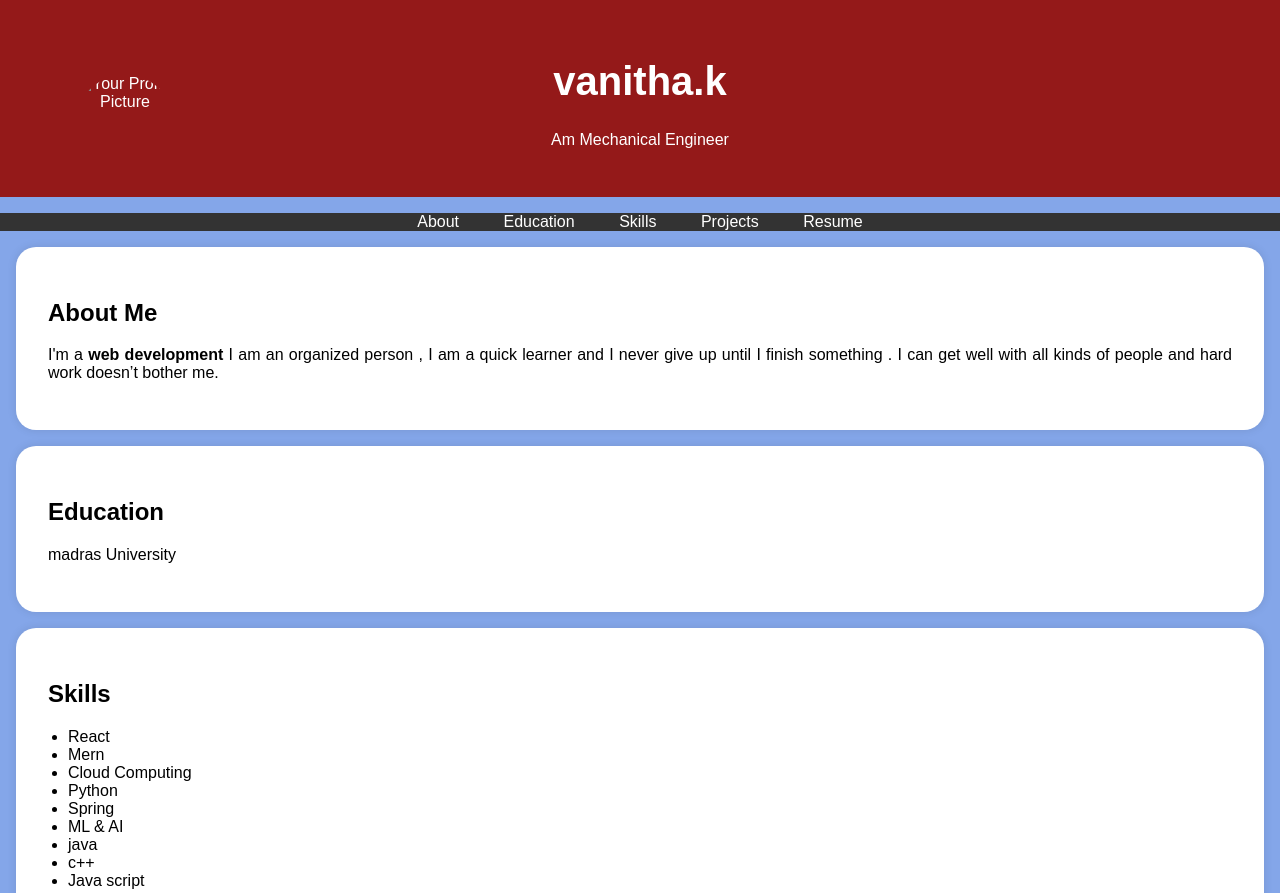
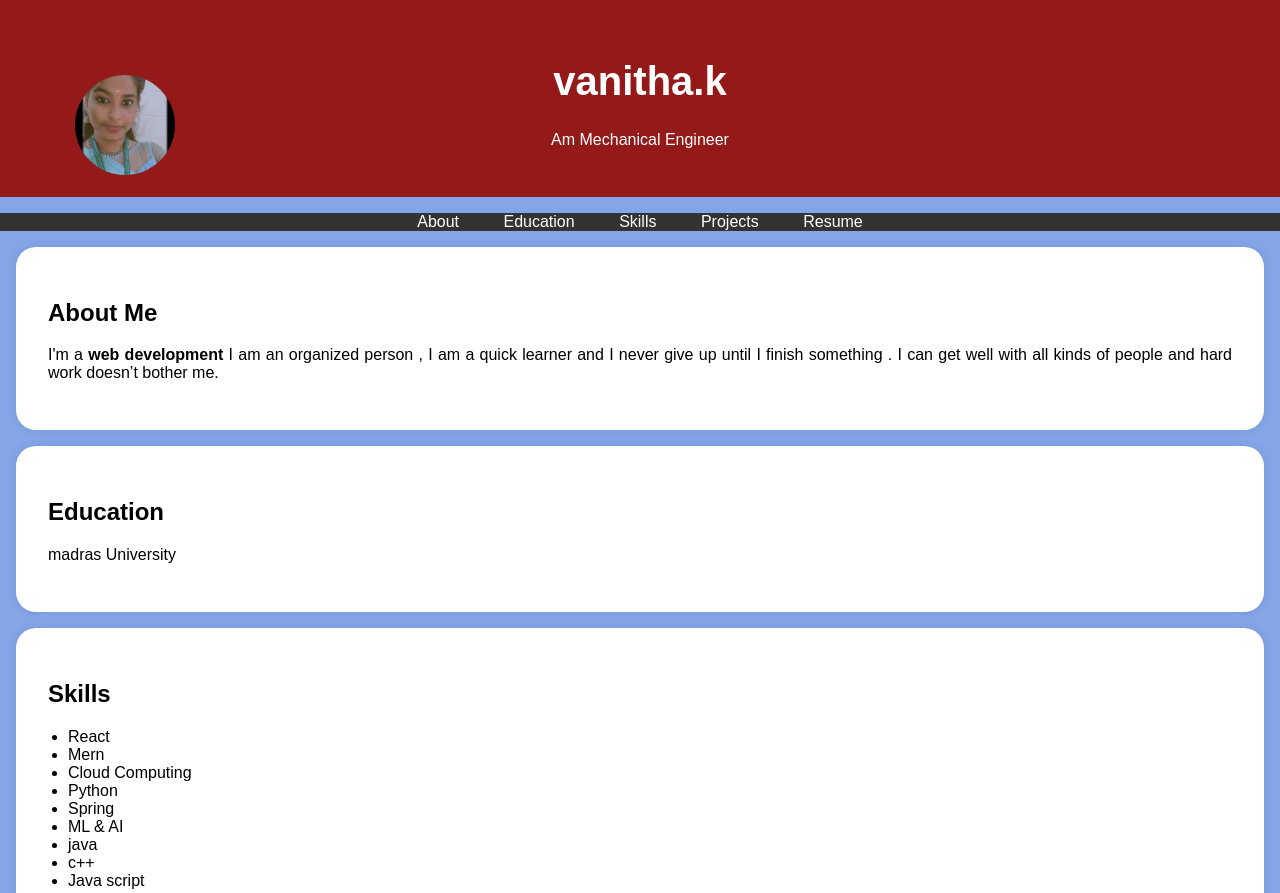
Before and after one commit to VANITHA272006/K-Vanitha-, a plain HTML site: page index.html in a window 1280 px wide. Shown: the top 893 px of the page. Drawn offline with Linux system fonts and the light colour scheme.

Commit message:
Update index.html

```diff
--- a/index.html
+++ b/index.html
@@ -95,7 +95,8 @@
     <header>
         <div class="header-content">
             <!-- Add your profile picture here -->
-            <img src="passport photo.jpg" alt="Your Profile Picture" class="profile-picture">
+            <img src="Snapchat-34416521.jpg
+" alt="Your Profile Picture" class="profile-picture">
             <h1>vanitha.k</h1>
             <p>Am Mechanical Engineer</p>
         </div>
```
